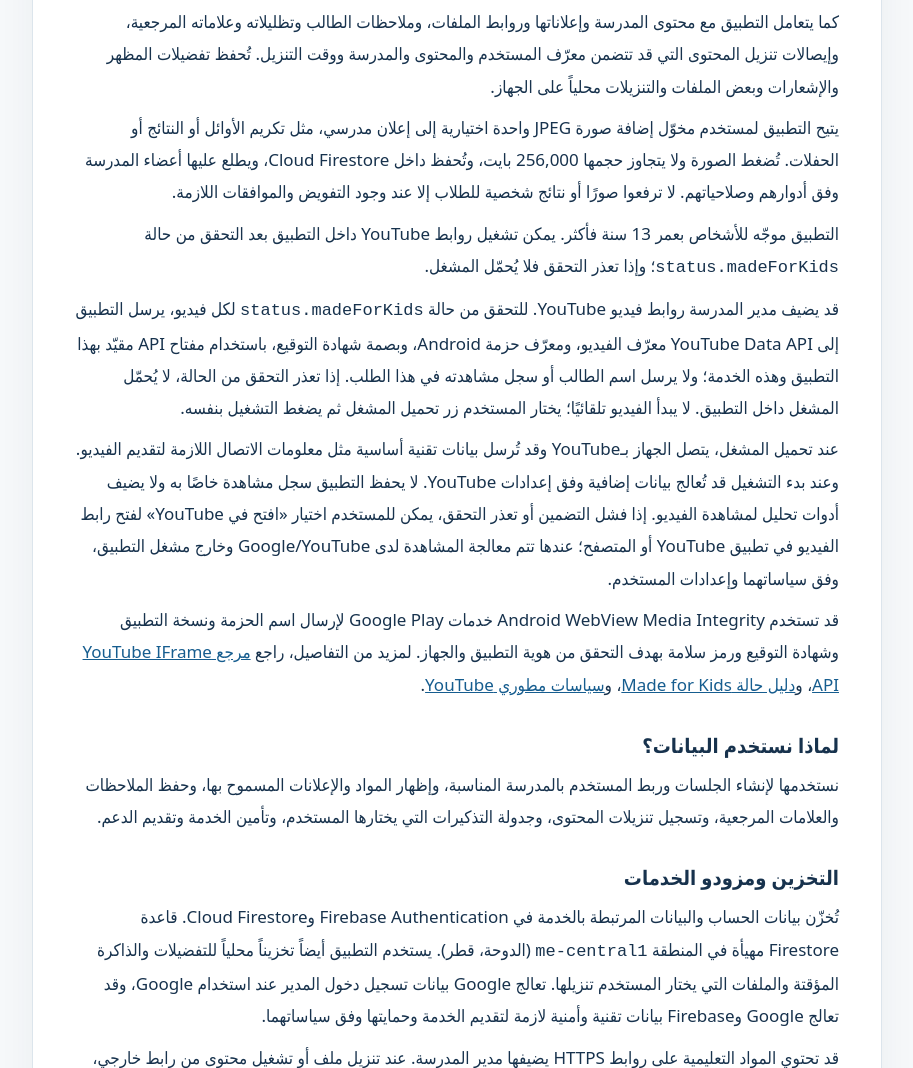
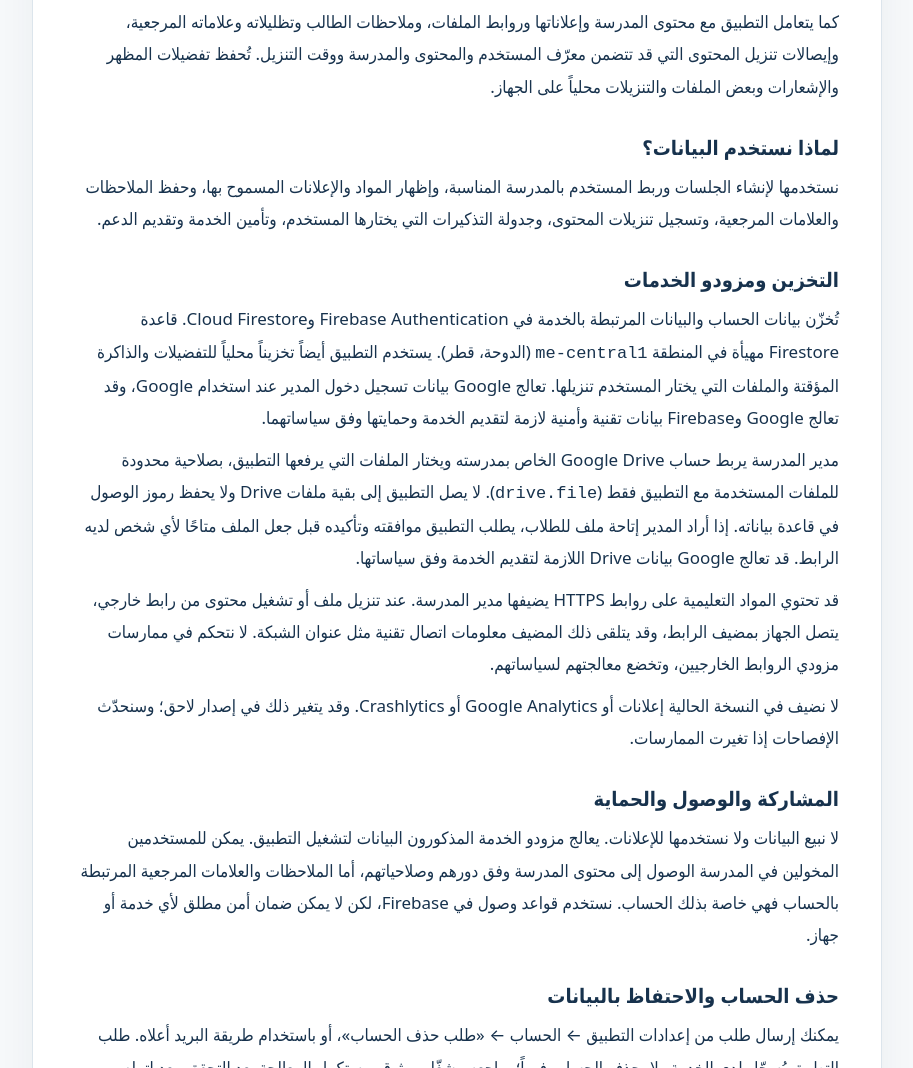
Before and after one commit to a34059850-ops/madrasati-privacy-policy, a plain HTML site: page index.html in a window 1280 px wide. Shown: the part 788-1856 px from the top of the page, without its empty margins (183-1096 px from the left). Drawn offline with Linux system fonts and the light colour scheme.

Commit message:
Update index.html

```diff
--- a/index.html
+++ b/index.html
@@ -27,7 +27,7 @@
 <body>
 <main>
   <h1>سياسة الخصوصية — تطبيق مدرستي التعليمية</h1>
-  <p><strong>آخر تحديث:</strong> 13 نوفمبر 2026</p>
+  <p><strong>آخر تحديث:</strong> 15 نوفمبر 2026</p>
   <div class="meta">
     <p><strong>الجهة المطوّرة:</strong> شركة الارتقاء لصناعة التطبيقات</p>
     <p><strong>معرّف التطبيق:</strong> <code>com.madrasati.education</code></p>
@@ -44,17 +44,13 @@
   <p>بحسب دورك واستخدامك، يعالج التطبيق معرّف الحساب (UID)، والاسم، ومعرّف المدرسة، ورمز الانضمام أو الدعوة. قد تتضمن حسابات المديرين وإدارة النظام البريد الإلكتروني ورقم الهاتف إذا كان متاحاً. يستخدم الطلاب حساب Firebase مجهولاً مرتبطاً بمعرّف واسم ومدرسة، ويسجل مديرو المدارس عبر Google.</p>
   <p>كما يتعامل التطبيق مع محتوى المدرسة وإعلاناتها وروابط الملفات، وملاحظات الطالب وتظليلاته وعلاماته المرجعية، وإيصالات تنزيل المحتوى التي قد تتضمن معرّف المستخدم والمحتوى والمدرسة ووقت التنزيل. تُحفظ تفضيلات المظهر والإشعارات وبعض الملفات والتنزيلات محلياً على الجهاز.</p>
 
-  <p>يتيح التطبيق لمستخدم مخوّل إضافة صورة JPEG واحدة اختيارية إلى إعلان مدرسي، مثل تكريم الأوائل أو النتائج أو الحفلات. تُضغط الصورة ولا يتجاوز حجمها 256,000 بايت، وتُحفظ داخل Cloud Firestore، ويطلع عليها أعضاء المدرسة وفق أدوارهم وصلاحياتهم. لا ترفعوا صورًا أو نتائج شخصية للطلاب إلا عند وجود التفويض والموافقات اللازمة.</p>
-  <p>التطبيق موجّه للأشخاص بعمر 13 سنة فأكثر. يمكن تشغيل روابط YouTube داخل التطبيق بعد التحقق من حالة <code>status.madeForKids</code>؛ وإذا تعذر التحقق فلا يُحمّل المشغل.</p>
-  <p>قد يضيف مدير المدرسة روابط فيديو YouTube. للتحقق من حالة <code>status.madeForKids</code> لكل فيديو، يرسل التطبيق إلى YouTube Data API معرّف الفيديو، ومعرّف حزمة Android، وبصمة شهادة التوقيع، باستخدام مفتاح API مقيّد بهذا التطبيق وهذه الخدمة؛ ولا يرسل اسم الطالب أو سجل مشاهدته في هذا الطلب. إذا تعذر التحقق من الحالة، لا يُحمّل المشغل داخل التطبيق. لا يبدأ الفيديو تلقائيًا؛ يختار المستخدم زر تحميل المشغل ثم يضغط التشغيل بنفسه.</p>
-  <p>عند تحميل المشغل، يتصل الجهاز بـYouTube وقد تُرسل بيانات تقنية أساسية مثل معلومات الاتصال اللازمة لتقديم الفيديو. وعند بدء التشغيل قد تُعالج بيانات إضافية وفق إعدادات YouTube. لا يحفظ التطبيق سجل مشاهدة خاصًا به ولا يضيف أدوات تحليل لمشاهدة الفيديو. إذا فشل التضمين أو تعذر التحقق، يمكن للمستخدم اختيار «افتح في YouTube» لفتح رابط الفيديو في تطبيق YouTube أو المتصفح؛ عندها تتم معالجة المشاهدة لدى Google/YouTube وخارج مشغل التطبيق، وفق سياساتهما وإعدادات المستخدم.</p>
-  <p>قد تستخدم Android WebView Media Integrity خدمات Google Play لإرسال اسم الحزمة ونسخة التطبيق وشهادة التوقيع ورمز سلامة بهدف التحقق من هوية التطبيق والجهاز. لمزيد من التفاصيل، راجع <a href="https://developers.google.com/youtube/iframe_api_reference">مرجع YouTube IFrame API</a>، و<a href="https://developers.google.com/youtube/data/guides/made_for_kids_status">دليل حالة Made for Kids</a>، و<a href="https://developers.google.com/youtube/terms/developer-policies">سياسات مطوري YouTube</a>.</p>
-  <h2>لماذا نستخدم البيانات؟</h2>
-  <p>نستخدمها لإنشاء الجلسات وربط المستخدم بالمدرسة المناسبة، وإظهار المواد والإعلانات المسموح بها، وحفظ الملاحظات والعلامات المرجعية، وتسجيل تنزيلات المحتوى، وجدولة التذكيرات التي يختارها المستخدم، وتأمين الخدمة وتقديم الدعم.</p>
+      <h2>لماذا نستخدم البيانات؟</h2>
+      <p>نستخدمها لإنشاء الجلسات وربط المستخدم بالمدرسة المناسبة، وإظهار المواد والإعلانات المسموح بها، وحفظ الملاحظات والعلامات المرجعية، وتسجيل تنزيلات المحتوى، وجدولة التذكيرات التي يختارها المستخدم، وتأمين الخدمة وتقديم الدعم.</p>
 
-  <h2>التخزين ومزودو الخدمات</h2>
-  <p>تُخزّن بيانات الحساب والبيانات المرتبطة بالخدمة في Firebase Authentication وCloud Firestore. قاعدة Firestore مهيأة في المنطقة <code>me-central1</code> (الدوحة، قطر). يستخدم التطبيق أيضاً تخزيناً محلياً للتفضيلات والذاكرة المؤقتة والملفات التي يختار المستخدم تنزيلها. تعالج Google بيانات تسجيل دخول المدير عند استخدام Google، وقد تعالج Google وFirebase بيانات تقنية وأمنية لازمة لتقديم الخدمة وحمايتها وفق سياساتهما.</p>
-  <p>قد تحتوي المواد التعليمية على روابط HTTPS يضيفها مدير المدرسة. عند تنزيل ملف أو تشغيل محتوى من رابط خارجي، يتصل الجهاز بمضيف الرابط، وقد يتلقى ذلك المضيف معلومات اتصال تقنية مثل عنوان الشبكة. لا نتحكم في ممارسات مزودي الروابط الخارجيين، وتخضع معالجتهم لسياساتهم.</p>
+      <h2>التخزين ومزودو الخدمات</h2>
+      <p>تُخزّن بيانات الحساب والبيانات المرتبطة بالخدمة في Firebase Authentication وCloud Firestore. قاعدة Firestore مهيأة في المنطقة <code>me-central1</code> (الدوحة، قطر). يستخدم التطبيق أيضاً تخزيناً محلياً للتفضيلات والذاكرة المؤقتة والملفات التي يختار المستخدم تنزيلها. تعالج Google بيانات تسجيل دخول المدير عند استخدام Google، وقد تعالج Google وFirebase بيانات تقنية وأمنية لازمة لتقديم الخدمة وحمايتها وفق سياساتهما.</p>
+      <p>مدير المدرسة يربط حساب Google Drive الخاص بمدرسته ويختار الملفات التي يرفعها التطبيق، بصلاحية محدودة للملفات المستخدمة مع التطبيق فقط (<code>drive.file</code>). لا يصل التطبيق إلى بقية ملفات Drive ولا يحفظ رموز الوصول في قاعدة بياناته. إذا أراد المدير إتاحة ملف للطلاب، يطلب التطبيق موافقته وتأكيده قبل جعل الملف متاحًا لأي شخص لديه الرابط. قد تعالج Google بيانات Drive اللازمة لتقديم الخدمة وفق سياساتها.</p>
+      <p>قد تحتوي المواد التعليمية على روابط HTTPS يضيفها مدير المدرسة. عند تنزيل ملف أو تشغيل محتوى من رابط خارجي، يتصل الجهاز بمضيف الرابط، وقد يتلقى ذلك المضيف معلومات اتصال تقنية مثل عنوان الشبكة. لا نتحكم في ممارسات مزودي الروابط الخارجيين، وتخضع معالجتهم لسياساتهم.</p>
   <p>لا نضيف في النسخة الحالية إعلانات أو Google Analytics أو Crashlytics. وقد يتغير ذلك في إصدار لاحق؛ وسنحدّث الإفصاحات إذا تغيرت الممارسات.</p>
 
   <h2>المشاركة والوصول والحماية</h2>
```
